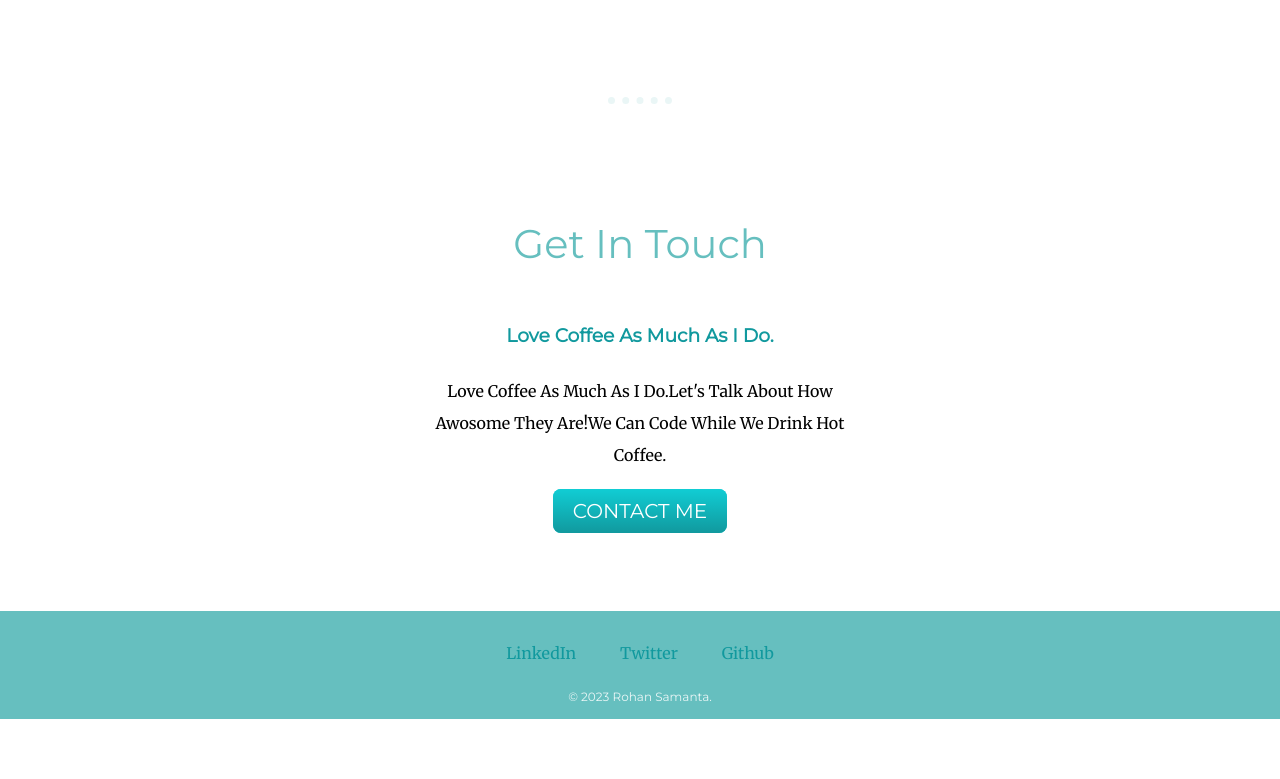
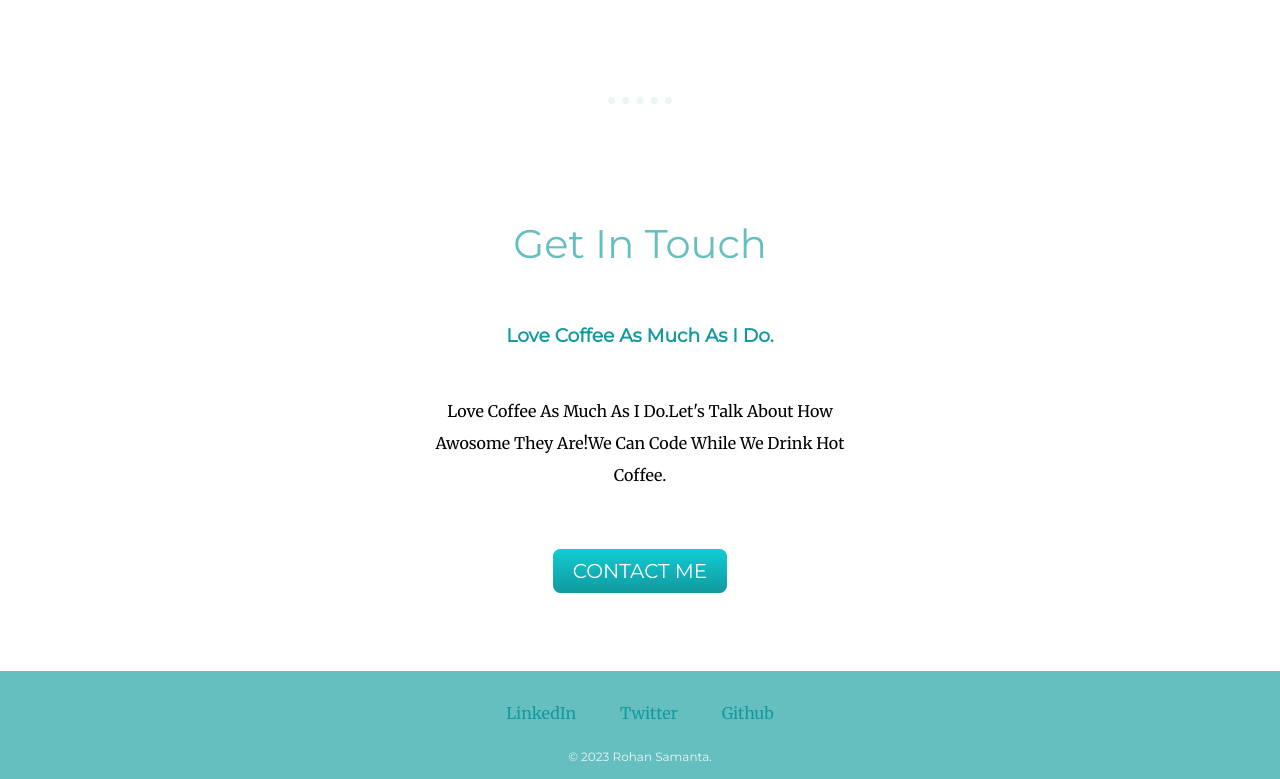
Before and after one commit to rohans2001/css-My-site, a plain HTML site: page index.html in a window 1280 px wide. Shown: the part 1723-2502 px from the top of the page. Before the commit the page ends 2442 px from the top, so only its background shows below. Drawn offline with Linux system fonts and the light colour scheme.

Commit message:
style changes

```diff
--- a/css/styles.css
+++ b/css/styles.css
@@ -106,7 +106,7 @@ p{
 
 .contact-me-desc{
     width: 70%;
-    margin:20px auto;
+    margin:40px auto 60px auto;
 }
 
 .footer-link{
```
